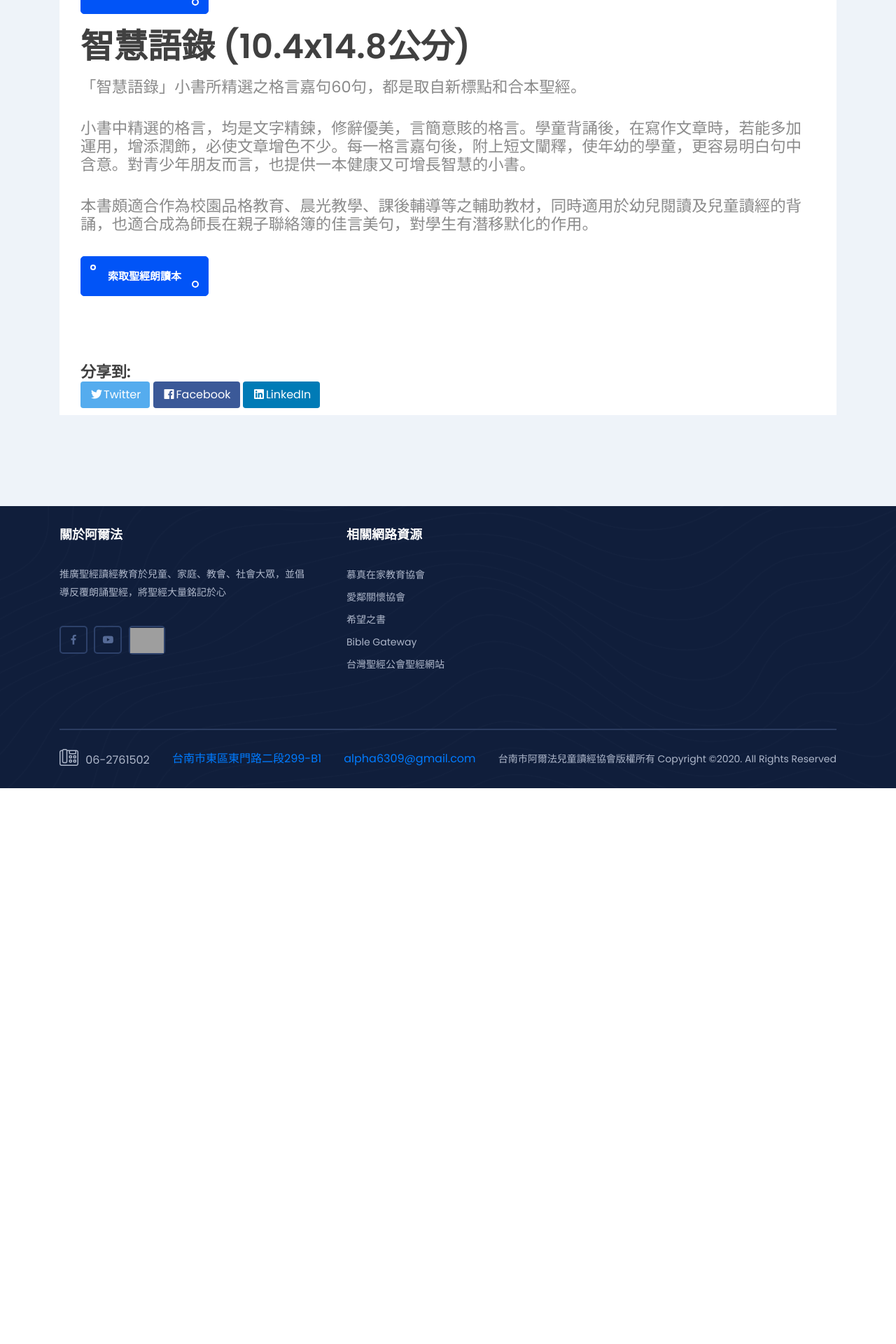
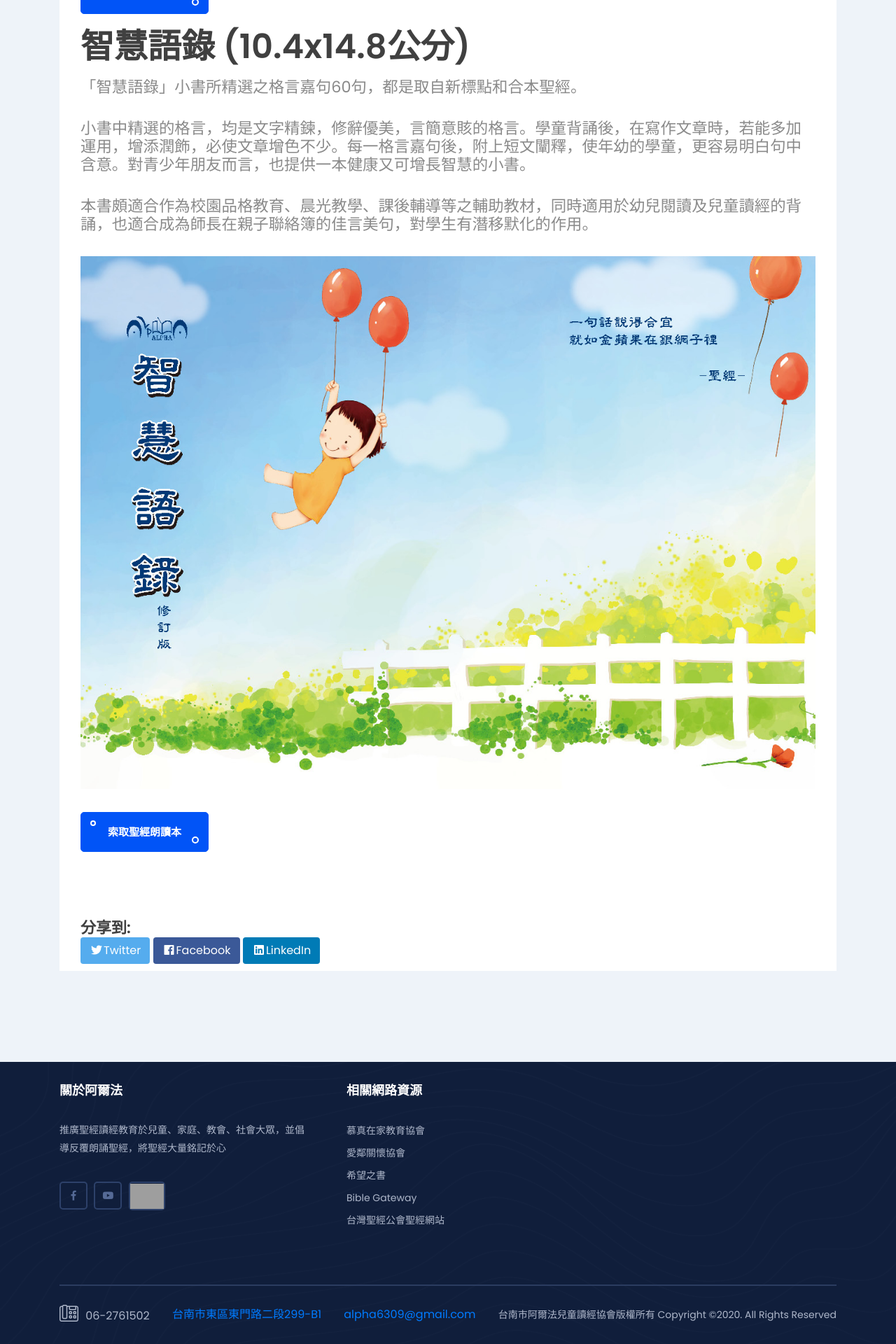
Before and after one commit to alpha6309/website, a Jekyll site: the page built from pages/智慧語錄.md, in a window 1280 px wide. Shown: the part 662-2582 px from the top of the page at 70% size. Built offline with Jekyll 4.4.1, drawn with Linux system fonts in a browser that asks for light colours; before the commit the page ends 1788 px from its top, so only the background shows below that; grey boxes are pictures that could not be loaded.

Commit message:
Update 智慧語錄.md

```diff
--- a/pages/智慧語錄.md
+++ b/pages/智慧語錄.md
@@ -14,4 +14,6 @@ title: 出版品
 
 本書頗適合作為校園品格教育、晨光教學、課後輔導等之輔助教材，同時適用於幼兒閱讀及兒童讀經的背誦，也適合成為師長在親子聯絡簿的佳言美句，對學生有潛移默化的作用。
 
+![]({{site.baseurl}}/assets/images/books/智慧語錄.jpg)
+
 {% include request_book_button.html %}
```
